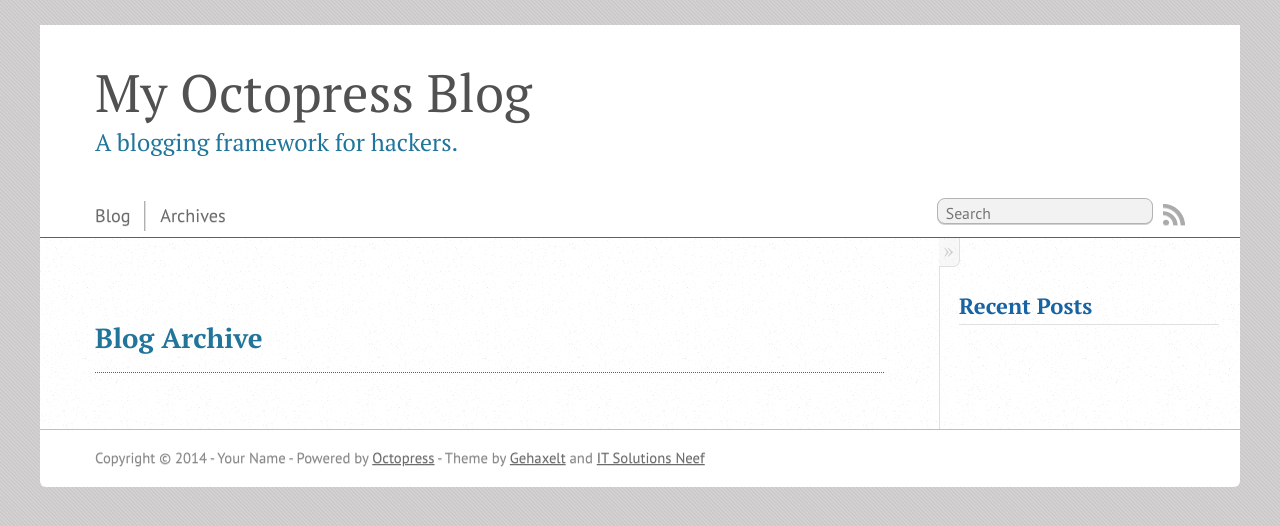
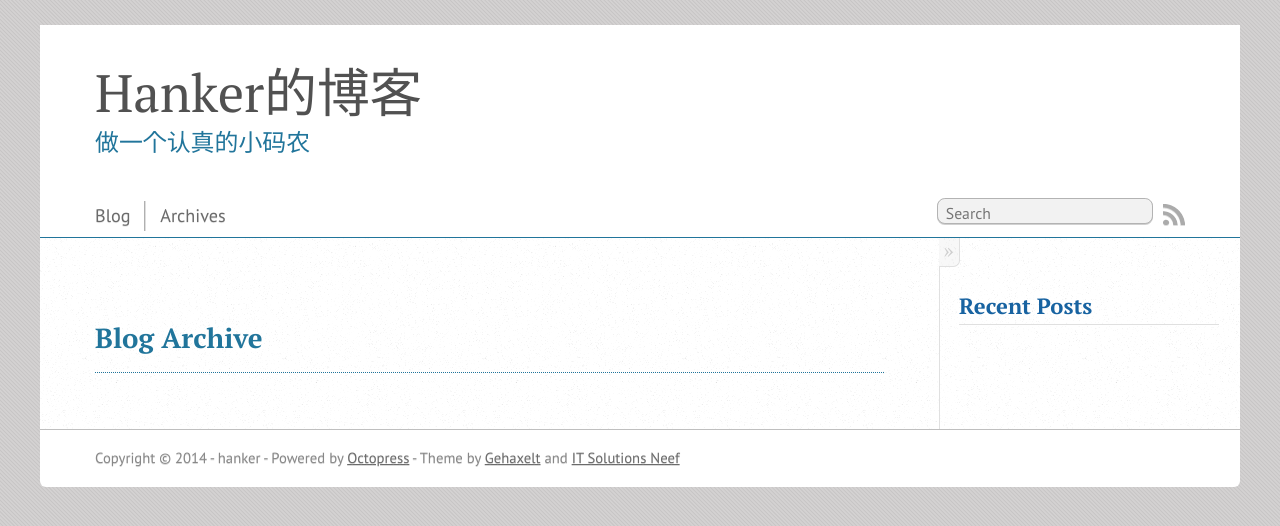
Before and after one commit to hankers/hankers.github.io, a plain HTML site: page blog/archives/index.html in a window 1280 px wide. Drawn offline with Linux system fonts and the light colour scheme.

Commit message:
Site updated at 2014-01-22 14:03:05 UTC

```diff
--- a/atom.xml
+++ b/atom.xml
@@ -1,13 +1,13 @@
 <?xml version="1.0" encoding="utf-8"?>
 <feed xmlns="http://www.w3.org/2005/Atom">
 
-  <title><![CDATA[My Octopress Blog]]></title>
+  <title><![CDATA[Hanker的博客]]></title>
   <link href="http://hankers.github.io/atom.xml" rel="self"/>
   <link href="http://hankers.github.io/"/>
-  <updated>2014-01-22T21:50:13+08:00</updated>
+  <updated>2014-01-22T22:02:38+08:00</updated>
   <id>http://hankers.github.io/</id>
   <author>
-    <name><![CDATA[Your Name]]></name>
+    <name><![CDATA[hanker]]></name>
 
   </author>
   <generator uri="http://octopress.org/">Octopress</generator>
--- a/blog/archives/index.html
+++ b/blog/archives/index.html
@@ -5,8 +5,8 @@
 <!--[if (gt IE 8)|(gt IEMobile 7)|!(IEMobile)|!(IE)]><!--><html class="no-js" lang="en"><!--<![endif]-->
 <head>
   <meta charset="utf-8">
-  <title>Blog Archive - My Octopress Blog</title>
-  <meta name="author" content="Your Name">
+  <title>Blog Archive - Hanker的博客</title>
+  <meta name="author" content="hanker">
 
 
   <meta name="description" content=" Blog Archive Recent Posts ">
@@ -24,7 +24,7 @@
   <script src="/javascripts/modernizr-2.0.js"></script>
   <script src="/javascripts/ender.js"></script>
   <script src="/javascripts/octopress.js" type="text/javascript"></script>
-  <link href="/atom.xml" rel="alternate" title="My Octopress Blog" type="application/atom+xml">
+  <link href="/atom.xml" rel="alternate" title="Hanker的博客" type="application/atom+xml">
   <!--Fonts from Google"s Web font directory at http://google.com/webfonts -->
 <link href="http://fonts.googleapis.com/css?family=PT+Serif:regular,italic,bold,bolditalic" rel="stylesheet" type="text/css">
 <link href="http://fonts.googleapis.com/css?family=PT+Sans:regular,italic,bold,bolditalic" rel="stylesheet" type="text/css">
@@ -35,9 +35,9 @@
 
 <body   >
   <header role="banner"><hgroup>
-  <h1><a href="/">My Octopress Blog</a></h1>
+  <h1><a href="/">Hanker的博客</a></h1>
 
-    <h2>A blogging framework for hackers.</h2>
+    <h2>做一个认真的小码农</h2>
 
 </hgroup>
 
@@ -99,7 +99,7 @@
     </div>
   </div>
   <footer role="contentinfo"><p>
-  Copyright &copy; 2014 - Your Name -
+  Copyright &copy; 2014 - hanker -
   <span class="credit">Powered by <a href="http://octopress.org">Octopress</a></span>
   - <span class="credit">Theme by <a href="http://www.gehaxelt.in">Gehaxelt</a></span>
   <span class="credit">and <a href="http://www.it-solutions-neef.de">IT Solutions Neef</a></span>
```
Also changed, not shown: index.html (+6 -6 lines).
